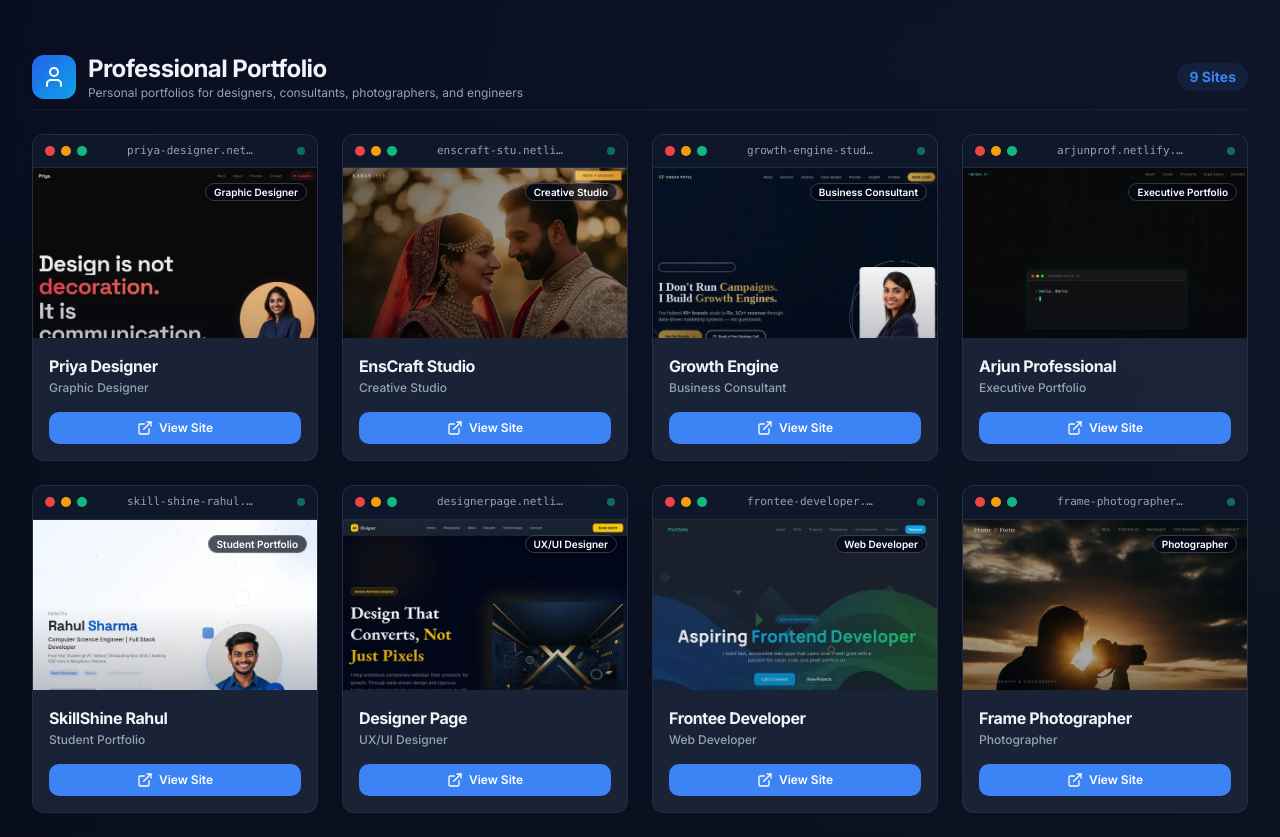
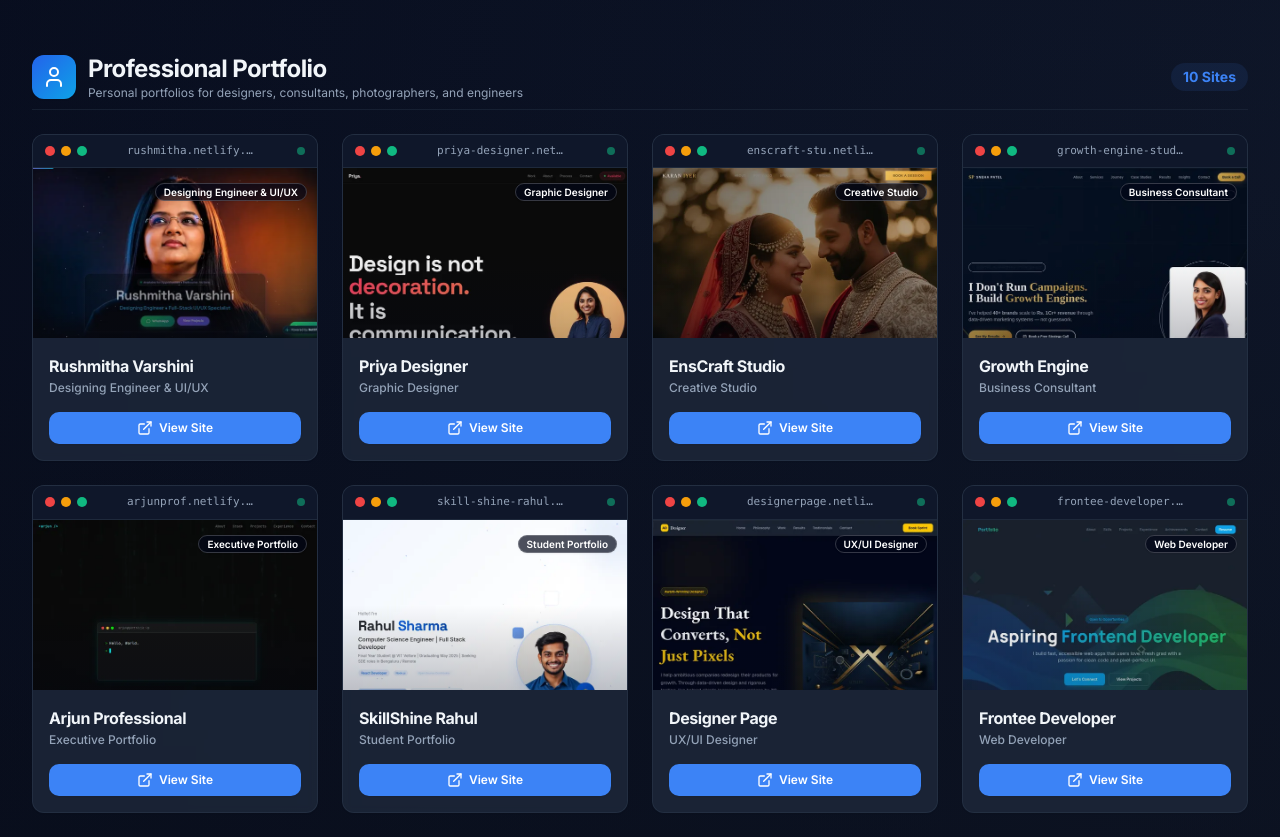
Before and after one commit to rajeshkanna-s/rajeshkanna-portfolio-showcase, a React (Vite) app: page /services in a window 1280 px wide. Shown: the part 3760-4597 px from the top of the page. Built offline with nearby package versions, Linux system fonts and the light colour scheme.

Commit message:
feat: add Rushmitha Varshini client project to freelance portfolio

```diff
--- a/scripts/download-screenshots.mjs
+++ b/scripts/download-screenshots.mjs
@@ -60,6 +60,7 @@ const sites = [
   { slug: 'elshaddaiwoods', title: 'El Shaddai Woods', url: 'https://elshaddaiwoods.netlify.app/' },
 
   // Freelance Professional Portfolio
+  { slug: 'rushmitha', title: 'Rushmitha Varshini', url: 'https://rushmitha.netlify.app/' },
   { slug: 'priyadesigner', title: 'Priya Designer', url: 'https://priya-designer.netlify.app/' },
   { slug: 'enscraftstu', title: 'EnsCraft Studio', url: 'https://enscraft-stu.netlify.app/' },
   { slug: 'growthenginestudio', title: 'Growth Engine', url: 'https://growth-engine-studio.netlify.app/' },
--- a/src/components/FreelancePortfolio.tsx
+++ b/src/components/FreelancePortfolio.tsx
@@ -36,6 +36,7 @@ const FreelancePortfolio = () => {
   ];
 
   const professionalProjects: PortfolioItem[] = [
+    { title: 'Rushmitha Varshini', industry: 'Designing Engineer & UI/UX', url: 'https://rushmitha.netlify.app/', image: '/screenshots/rushmitha.webp', color: 'from-purple-600 to-indigo-600' },
     { title: 'Priya Designer', industry: 'Graphic Designer', url: 'https://priya-designer.netlify.app/', image: '/screenshots/priyadesigner.webp', color: 'from-pink-500 to-purple-600' },
     { title: 'EnsCraft Studio', industry: 'Creative Studio', url: 'https://enscraft-stu.netlify.app/', image: '/screenshots/enscraftstu.webp', color: 'from-indigo-500 to-blue-600' },
     { title: 'Growth Engine', industry: 'Business Consultant', url: 'https://growth-engine-studio.netlify.app/', image: '/screenshots/growthenginestudio.webp', color: 'from-green-500 to-teal-600' },
```
Also changed, not shown: public/screenshots/rushmitha.jpg (added), public/screenshots/rushmitha.webp (added).
